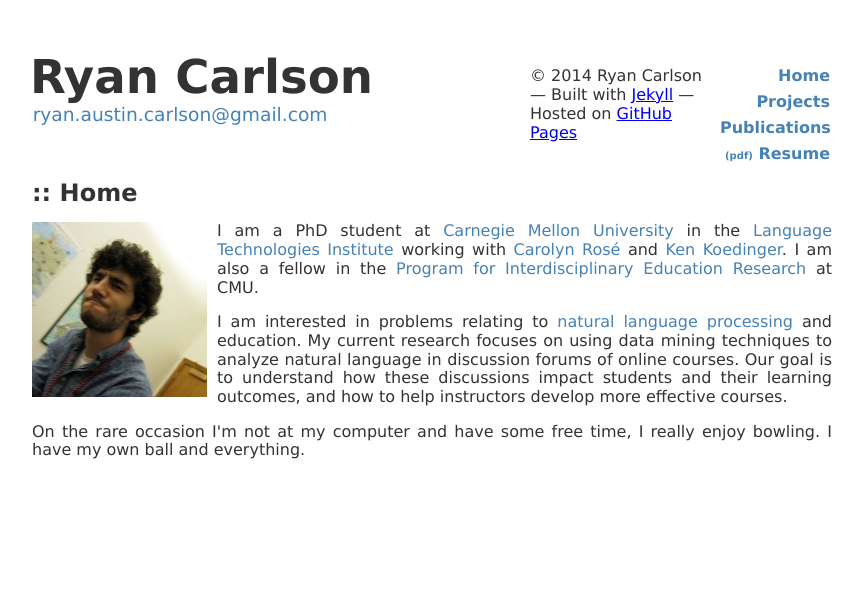
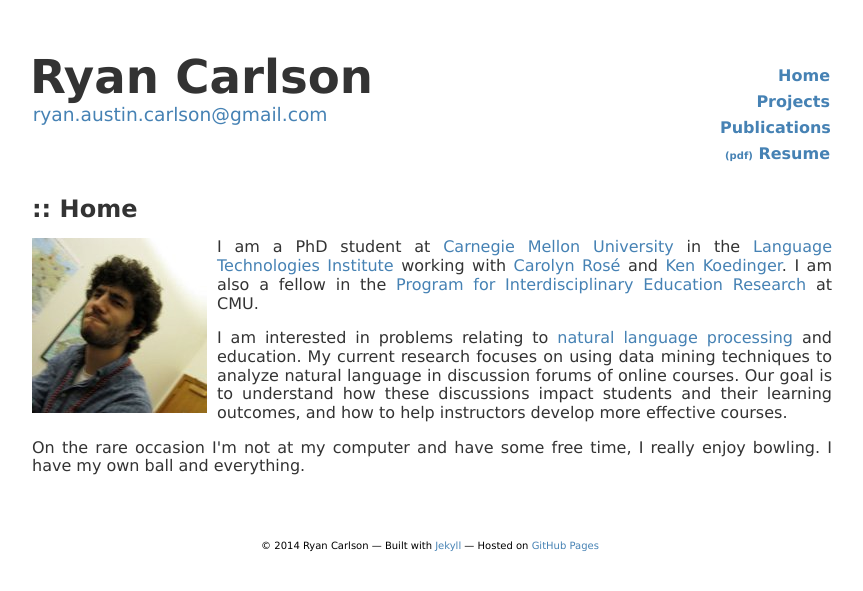
Before and after one commit to ryanaustincarlson/ryanaustincarlson.github.io, a Jekyll site: the page built from index.html, in a window 1280 px wide. Shown: the top 591 px of the page, without its empty margins (210-1073 px from the left). Built offline with Jekyll 4.4.1, drawn with Linux system fonts in a browser that asks for light colours; Markdown is read by kramdown in place of the engine named in the settings.

Commit message:
updated css to keep footer at bottom of page

```diff
--- a/css/main.css
+++ b/css/main.css
@@ -1,3 +1,7 @@
+html, body, #container {
+    height:100%;
+}
+
 body {
 /*   background-color:#E0E0E0; /* light grey */
 /*  background-color:#D3D3D3; */ /* another light grey */
@@ -10,6 +14,11 @@ body {
   margin:0;
   padding:0;
   color:#333333; /* dark green */
+}
+
+body > #container {
+    height:auto;
+    min-height:100%;
 }
 
 #header {
@@ -40,6 +49,7 @@ body {
   float:right;
   width:110px;
   line-height:0pt;
+  height:120px;
 }
 
 #sidebar a {
@@ -51,19 +61,24 @@ body {
   text-align:right;
   }
 
-footer {
-	font-size: x-small;
-	color:black;
-	text-align:center;
-	clear:both;
+
+#footer {
+  clear:both;
+  position:relative;
+  z-index:10;
+  height:3em; /* height of footer */
+  margin-top:-3em;
+  font-size: x-small;
+  color:black;
+  text-align:center;
 }
 
 #content {
   padding-left:2px;
+  float:left;
   text-align:justify;
-  float:left;
   line-height:14pt;
-  padding-bottom:10px;
+  padding-bottom:3em;
 }
 
 /*
@@ -75,7 +90,7 @@ footer {
     text-decoration:none;
 }
 
-#sidebar a, #content a, #email a {
+#sidebar a, #content a, #email a, #footer a {
   color:#4682B4; /* steel blue */
   text-decoration:none;
 }
```
